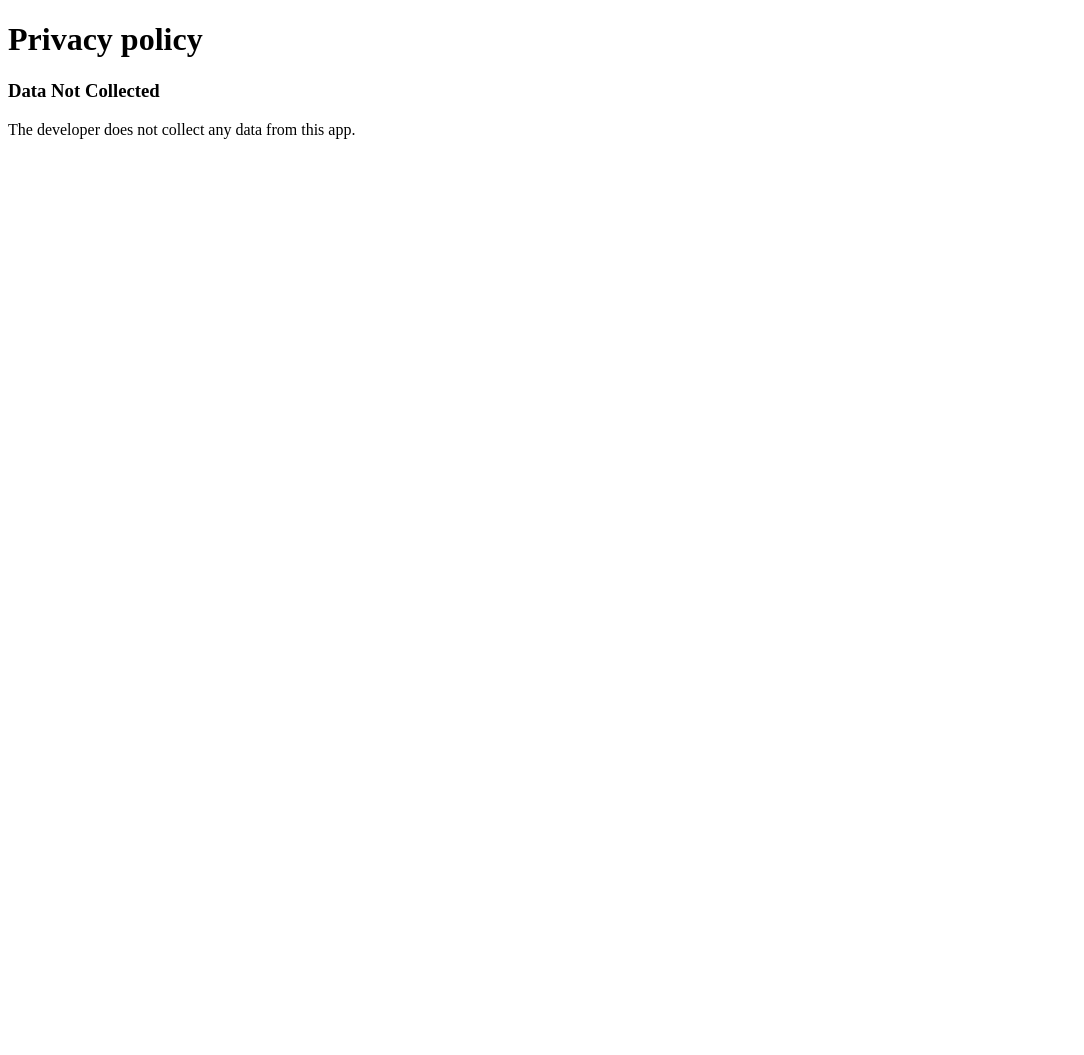
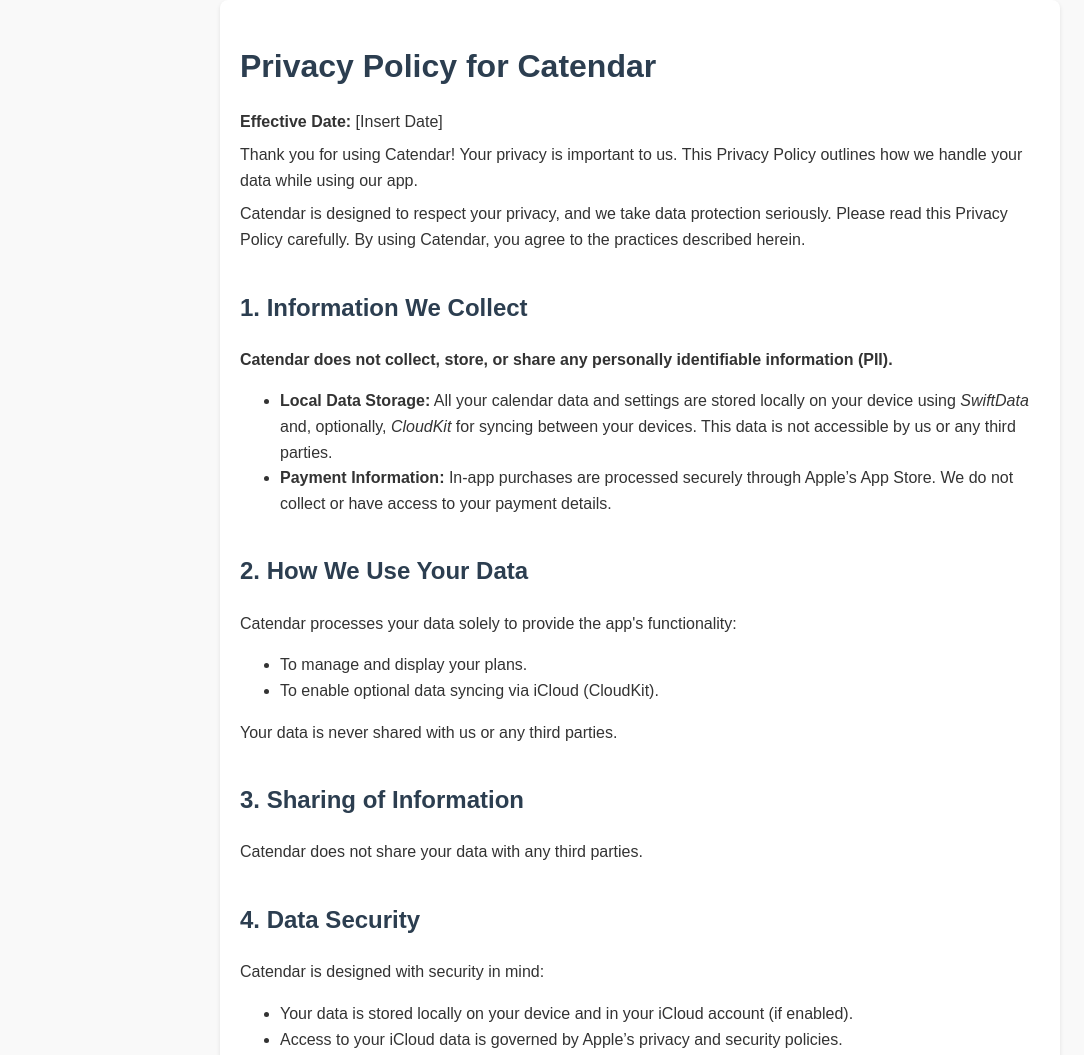
Before and after one commit to Autthawigorn/catendar.github.io, a plain HTML site: page index.html in a window 1280 px wide. Shown: the top 1055 px of the page, without its empty margins (0-1084 px from the left). Before the commit the page ends 800 px from the top, so only its background shows below. Drawn offline with Linux system fonts and the light colour scheme.

Commit message:
Update index.html

```diff
--- a/index.html
+++ b/index.html
@@ -1,8 +1,96 @@
 <!DOCTYPE html>
-<html>
+<html lang="en">
+<head>
+    <meta charset="UTF-8">
+    <meta name="viewport" content="width=device-width, initial-scale=1.0">
+    <title>Privacy Policy - Catendar</title>
+    <style>
+        body {
+            font-family: 'Arial', sans-serif;
+            line-height: 1.6;
+            margin: 0;
+            padding: 0;
+            background-color: #f9f9f9;
+            color: #333;
+        }
+        .container {
+            max-width: 800px;
+            margin: 0 auto;
+            padding: 20px;
+            background-color: #fff;
+            box-shadow: 0 2px 4px rgba(0, 0, 0, 0.1);
+            border-radius: 8px;
+        }
+        h1, h2 {
+            color: #2c3e50;
+        }
+        h1 {
+            font-size: 2em;
+            margin-bottom: 0.5em;
+        }
+        h2 {
+            font-size: 1.5em;
+            margin-top: 1.5em;
+        }
+        p {
+            margin: 0.5em 0;
+        }
+        a {
+            color: #007BFF;
+            text-decoration: none;
+        }
+        a:hover {
+            text-decoration: underline;
+        }
+    </style>
+</head>
 <body>
-<h1>Privacy policy</h1>
-<h3>Data Not Collected</h3>
-<p>The developer does not collect any data from this app.</p>
+    <div class="container">
+        <h1>Privacy Policy for Catendar</h1>
+        <p><strong>Effective Date:</strong> [Insert Date]</p>
+        <p>Thank you for using Catendar! Your privacy is important to us. This Privacy Policy outlines how we handle your data while using our app.</p>
+        <p>Catendar is designed to respect your privacy, and we take data protection seriously. Please read this Privacy Policy carefully. By using Catendar, you agree to the practices described herein.</p>
+
+        <h2>1. Information We Collect</h2>
+        <p><strong>Catendar does not collect, store, or share any personally identifiable information (PII).</strong></p>
+        <ul>
+            <li><strong>Local Data Storage:</strong> All your calendar data and settings are stored locally on your device using <em>SwiftData</em> and, optionally, <em>CloudKit</em> for syncing between your devices. This data is not accessible by us or any third parties.</li>
+            <li><strong>Payment Information:</strong> In-app purchases are processed securely through Apple’s App Store. We do not collect or have access to your payment details.</li>
+        </ul>
+
+        <h2>2. How We Use Your Data</h2>
+        <p>Catendar processes your data solely to provide the app's functionality:</p>
+        <ul>
+            <li>To manage and display your plans.</li>
+            <li>To enable optional data syncing via iCloud (CloudKit).</li>
+        </ul>
+        <p>Your data is never shared with us or any third parties.</p>
+
+        <h2>3. Sharing of Information</h2>
+        <p>Catendar does not share your data with any third parties.</p>
+
+        <h2>4. Data Security</h2>
+        <p>Catendar is designed with security in mind:</p>
+        <ul>
+            <li>Your data is stored locally on your device and in your iCloud account (if enabled).</li>
+            <li>Access to your iCloud data is governed by Apple’s privacy and security policies.</li>
+        </ul>
+        <p>While we strive to keep your data secure, we recommend safeguarding your device with a strong passcode and enabling two-factor authentication for your Apple ID.</p>
+
+        <h2>5. Your Rights</h2>
+        <p>As Catendar does not collect or store your personal information, there are no data rights to exercise within the app. You retain full control of your data stored on your device or in iCloud.</p>
+
+        <h2>6. Children’s Privacy</h2>
+        <p>Catendar does not knowingly collect, use, or share data from children under the age of 13. As no user accounts are required, the app is suitable for users of all ages.</p>
+
+        <h2>7. Changes to This Privacy Policy</h2>
+        <p>We may update this Privacy Policy from time to time to reflect changes in our practices or for legal reasons. Any updates will be effective immediately upon posting within the app or on our website.</p>
+
+        <h2>8. Contact Us</h2>
+        <p>If you have any questions or concerns about this Privacy Policy, please contact us at:</p>
+        <p><strong>Email:</strong> autthawigorn@gmail.com</p>
+
+        <p>Thank you for trusting Catendar!</p>
+    </div>
 </body>
 </html>
```
